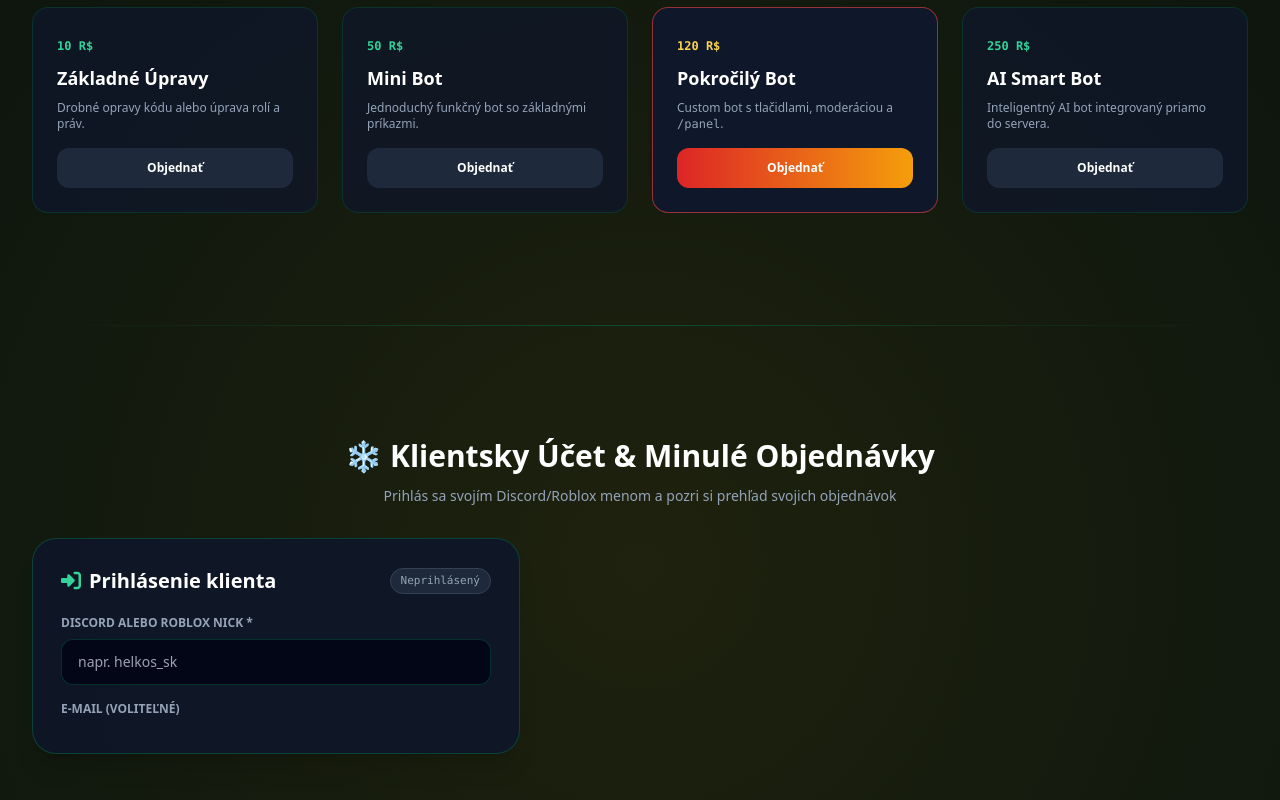
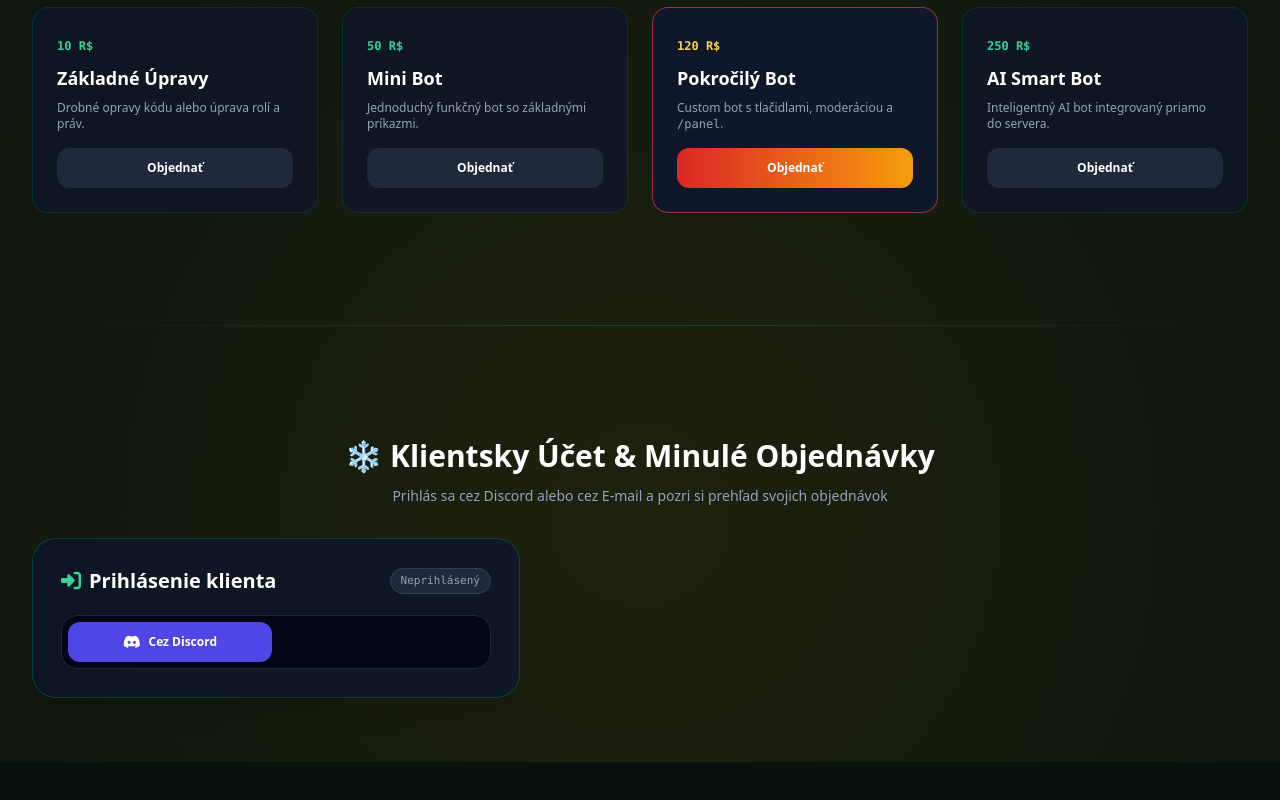
Before and after one commit to palkoheldak1234-eng/storm-rp-web, a plain HTML site: page index.html in a window 1280 px wide. Shown: the part 1712-2512 px from the top of the page. After the commit the page ends 2474 px from the top, so only its background shows below. Drawn offline with nearby package versions, Linux system fonts and the light colour scheme.

```diff
--- a/index.html
+++ b/index.html
@@ -237,11 +237,11 @@
 
         <div class="w-full h-px bg-gradient-to-r from-transparent via-emerald-700/50 to-transparent"></div>
 
-        <!-- 4. PRIHLÁSENIE A HISTÓRIA OBJEDNÁVOK -->
+        <!-- 4. PRIHLÁSENIE (DISSCORD AJ E-MAIL) A HISTÓRIA OBJEDNÁVOK -->
         <section id="ucet" class="py-4 space-y-8">
             <div class="text-center max-w-3xl mx-auto space-y-3">
                 <h2 class="text-3xl font-extrabold text-white">❄️ Klientsky Účet & Minulé Objednávky</h2>
-                <p class="text-slate-400 text-sm">Prihlás sa svojím Discord/Roblox menom a pozri si prehľad svojich objednávok</p>
+                <p class="text-slate-400 text-sm">Prihlás sa cez Discord alebo cez E-mail a pozri si prehľad svojich objednávok</p>
             </div>
 
             <div class="grid grid-cols-1 lg:grid-cols-12 gap-8 items-start">
@@ -250,18 +250,16 @@
                     <div class="flex items-center justify-between">
                         <h3 class="text-xl font-bold text-white flex items-center gap-2">
                             <i class="fa-solid fa-right-to-bracket text-emerald-400"></i>
-                            <span id="loginCardTitle">Prihlásenie klienta</span>
+                            <span>Prihlásenie klienta</span>
                         </h3>
                         <span id="loginStatusBadge" class="text-[11px] font-mono px-2.5 py-1 rounded-full bg-slate-800 text-slate-400 border border-slate-700">
                             Neprihlásený
                         </span>
                     </div>
 
-                    <form id="loginForm" class="space-y-4">
-                        <div>
-                            <label class="block text-xs font-semibold text-slate-400 uppercase mb-2">Discord alebo Roblox Nick *</label>
-                            <input type="text" id="loginNickInput" required class="w-full bg-slate-950 border border-emerald-900/60 rounded-xl px-4 py-3 text-sm text-white focus:outline-none focus:border-emerald-500" placeholder="napr. helkos_sk">
-                        </div>
-                        <div>
-                            <label class="block text-xs font-semibold text-slate-400 uppercase mb-2">E-mail (voliteľné)</label>
-                            <input typ
+                    <!-- PREPÍNAČ SPÔSOBU PRIHLÁSENIA: DISCORD / E-MAIL -->
+                    <div class="grid grid-cols-2 gap-2 bg-slate-950 p-1.5 rounded-2xl border border-slate-800">
+                        <button type="button" id="tabDiscordBtn" onclick="setLoginMethod('discord')" class="py-2.5 px-3 rounded-xl text-xs font-bold flex items-center justify-center gap-2 bg-indigo-600 text-white transition cursor-pointer">
+                            <i class="fa-brands fa-discord text-sm"></i> Cez Discord
+                        </button>
+                        <button type="button" id="tabEmailBtn" onclick="setLoginMethod('email')" class="py-2.5 px-3 rounded-xl text-xs font-bold flex it
```
